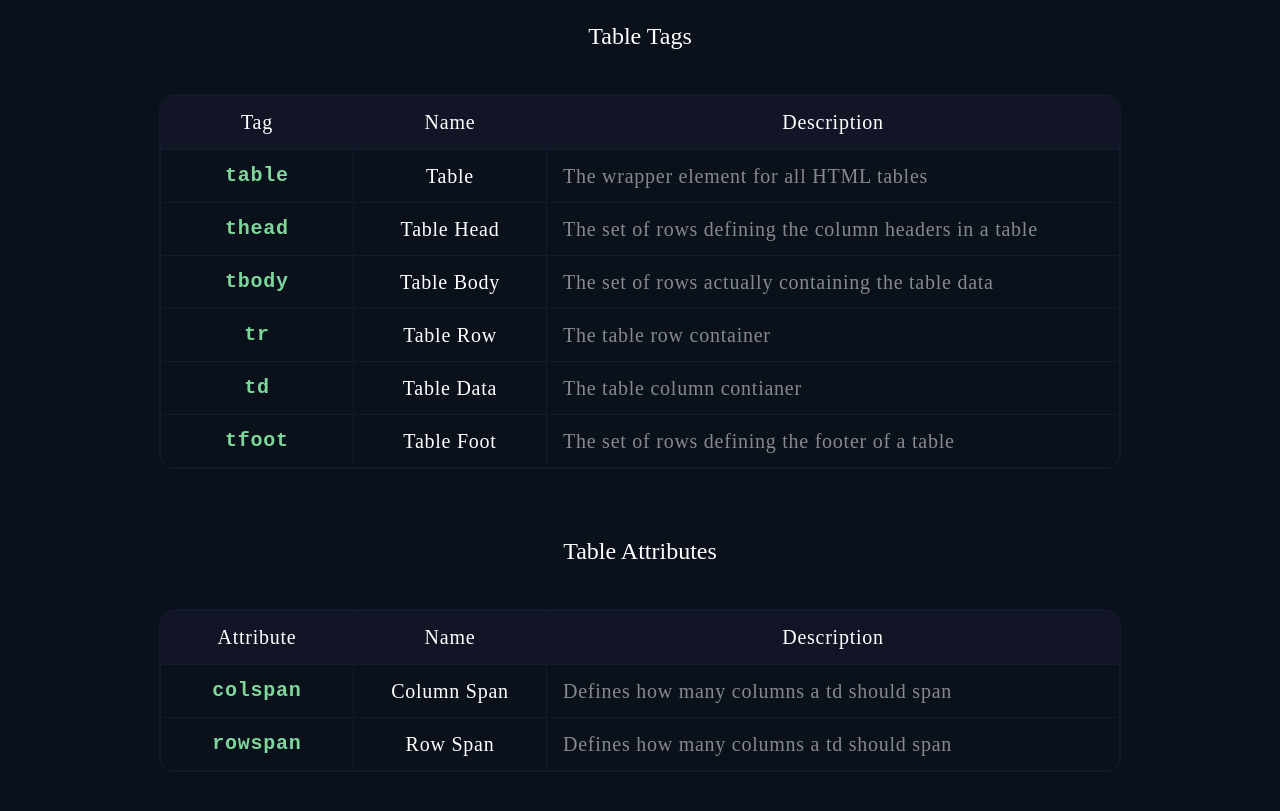
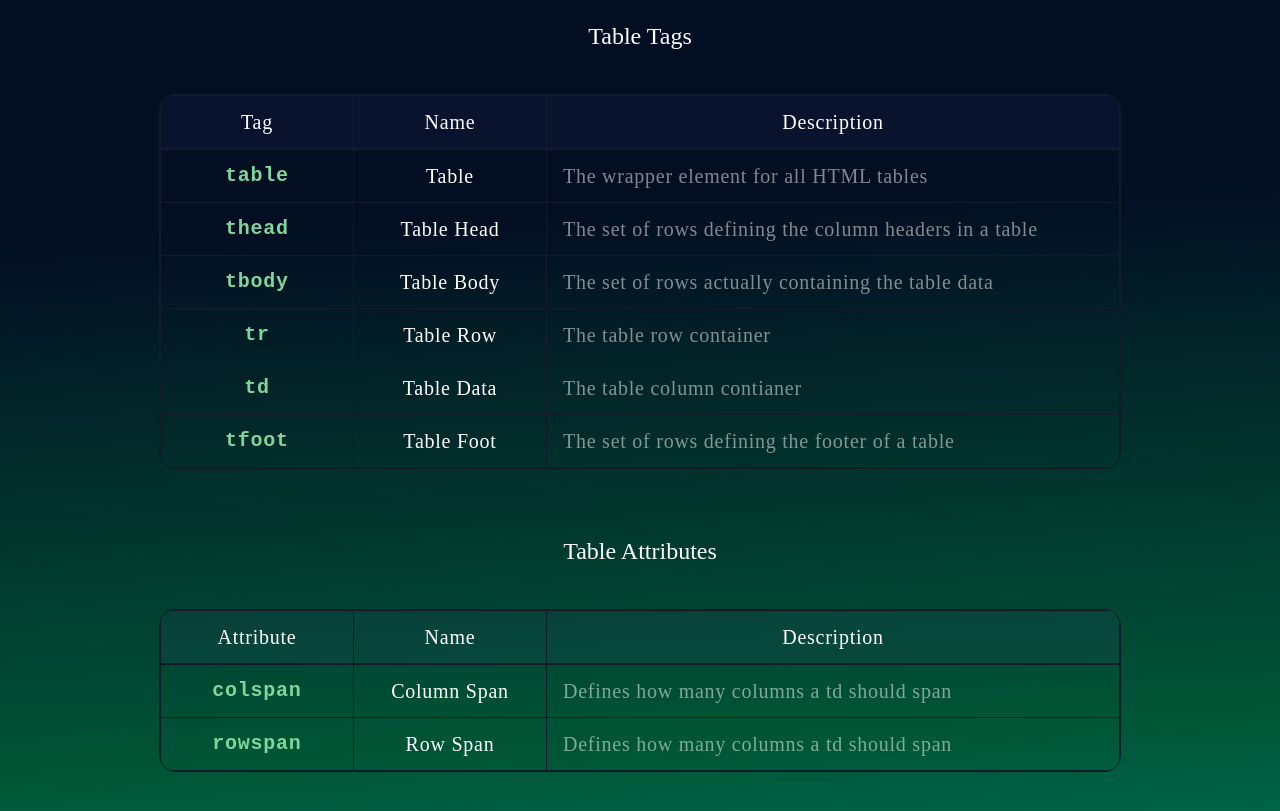
Before and after one commit to lookwhosbeck/lookwhosbeck.github.io, a plain HTML site: page cheat-sheet.html in a window 1280 px wide. Shown: the part 115-926 px from the top of the page. Drawn offline with Linux system fonts and the light colour scheme; a web font is replaced by a local one.

Commit message:
Update cheat-sheet-styles.css

```diff
--- a/cheat-sheet-styles.css
+++ b/cheat-sheet-styles.css
@@ -37,7 +37,7 @@ p {
 
 body {
     display: block;
-    background-color: rgb(11, 17, 27);
+    background: linear-gradient(177deg, #030E22 35.31%, #005536 87.56%, #00765A 110.21%);
     margin: 64px 80px 64px 80px;
 }
 
```
